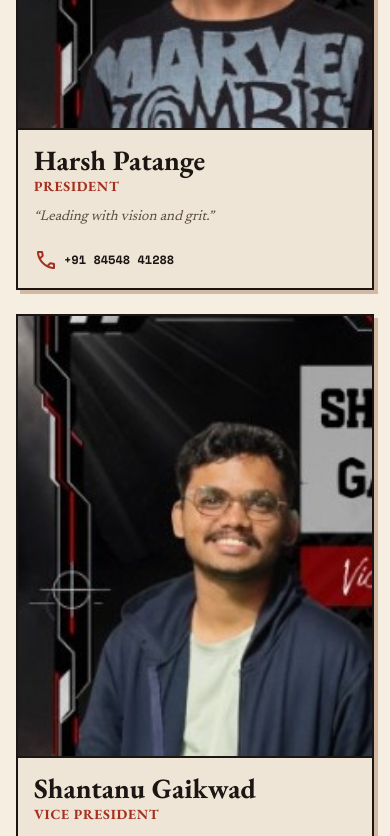
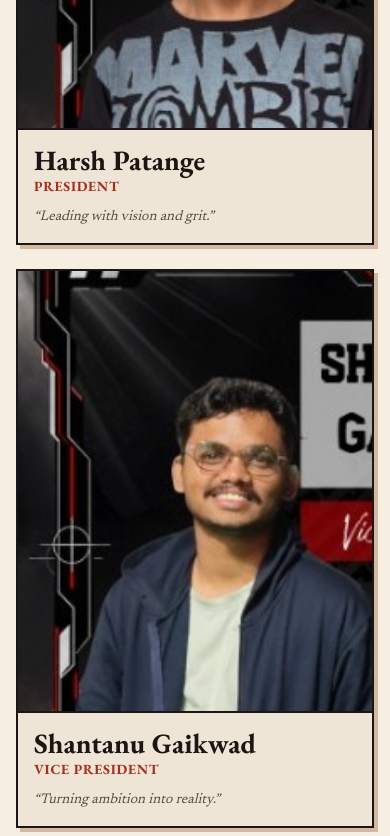
Before and after one commit to ParthSonar-22/flux_Ecs, a Next.js app: page /about in a window 390 px wide. Shown: the part 2340-3176 px from the top of the page. Built offline with nearby package versions, Linux system fonts and the light colour scheme.

Commit message:
fix(about): remove phone numbers from council member cards

```diff
--- a/app/about/page.js
+++ b/app/about/page.js
@@ -162,14 +162,6 @@ export default function AboutPage() {
                         &ldquo;{member.quote}&rdquo;
                       </p>
                     )}
-                    {member.phone && (
-                      <div className="pt-2 border-t border-ink/20 flex items-center gap-1.5 font-complexity-notation text-xs text-ink font-bold">
-                        <span className="material-symbols-outlined text-[15px] text-brick">call</span>
-                        <a href={`tel:${member.phone.replace(/\s+/g, '')}`} className="hover:underline">
-                          {member.phone}
-                        </a>
-                      </div>
-                    )}
                   </div>
                 </article>
               ))}
```
